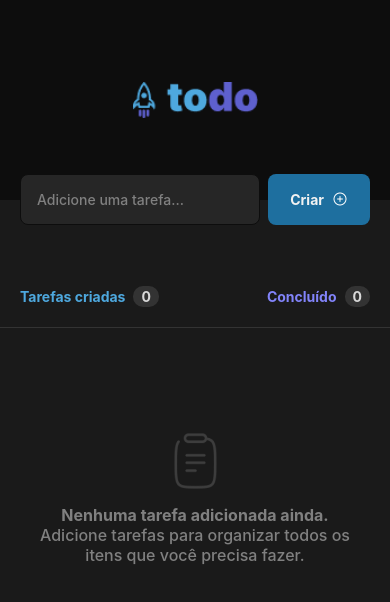
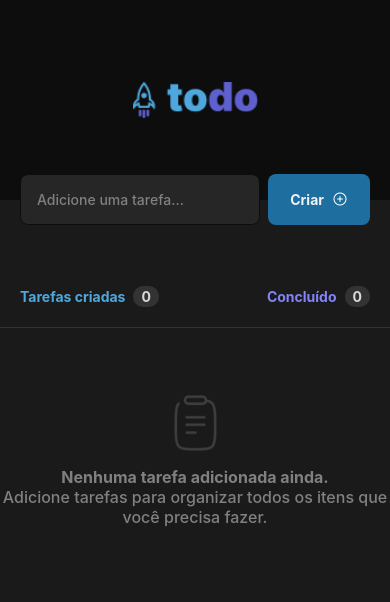
Before and after one commit to luucasorfer/ToDo, a React Native app: screen / in a window 390 px wide. Shown: the top 602 px of the page. Built offline with nearby package versions, Linux system fonts and the light colour scheme.

Commit message:
Update visual
Ajuste na estilização das tarefa

```diff
--- a/src/components/Card/index.js
+++ b/src/components/Card/index.js
@@ -41,7 +41,7 @@ export function EmptyList() {
 export default function TasksList({ listaTarefas, tarefaConcluida }) {
   return (
     <FlatList
-      style={{ width: "90%", marginTop: 40 }}
+      style={{ width: "100%", marginTop: 2 }}
       data={listaTarefas}
       renderItem={({ item, index }) => (
         <View style={styles.tarefaItem}>
@@ -83,8 +83,11 @@ const styles = StyleSheet.create({
     alignItems: "center",
     backgroundColor: "#262626",
     paddingHorizontal: 10,
+    paddingVertical: 4,
     marginVertical: 8,
+    borderWidth: 1,
     borderRadius: 8,
+    borderColor: "#333333",
   },
 
   tarefaTexto: {
```
